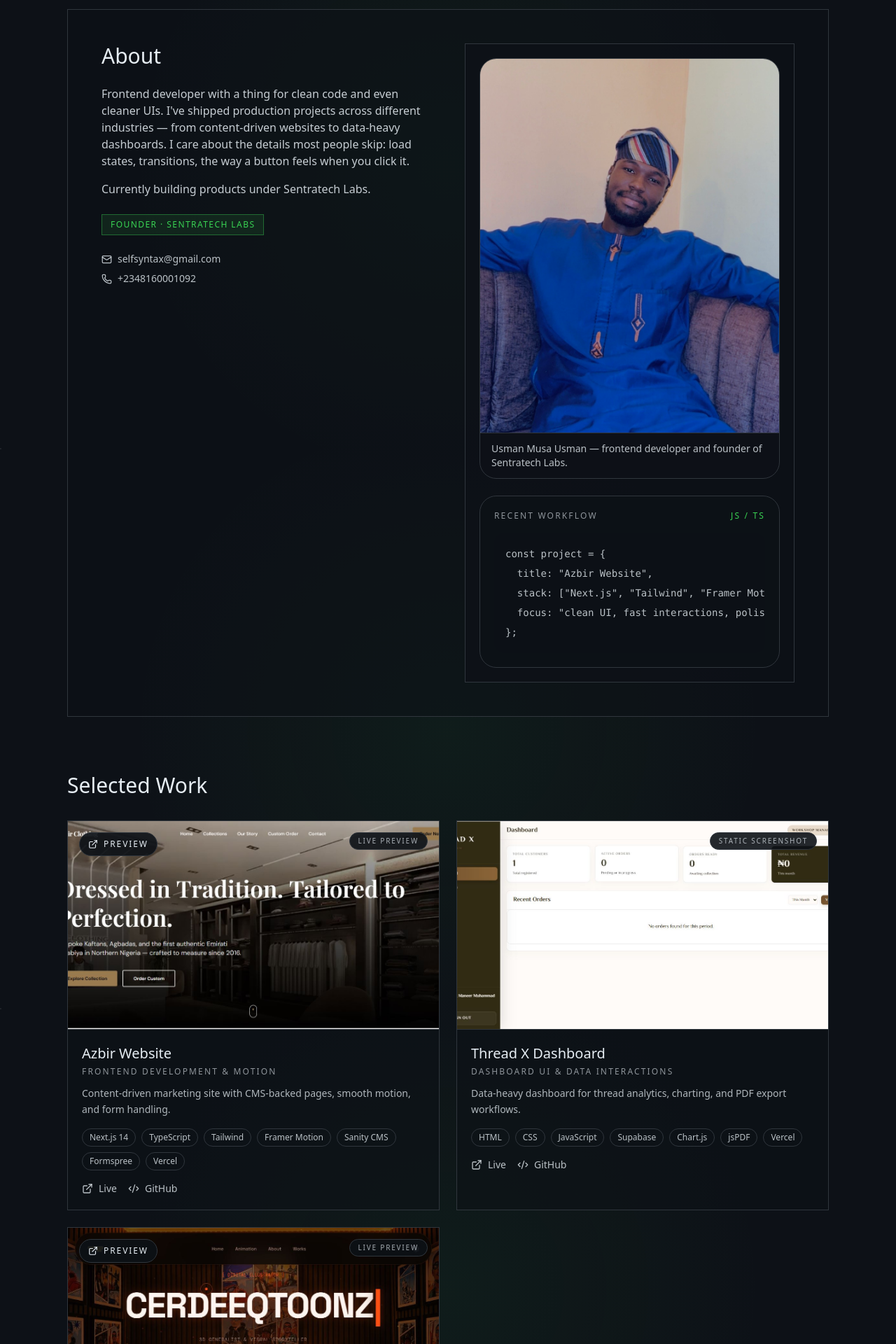
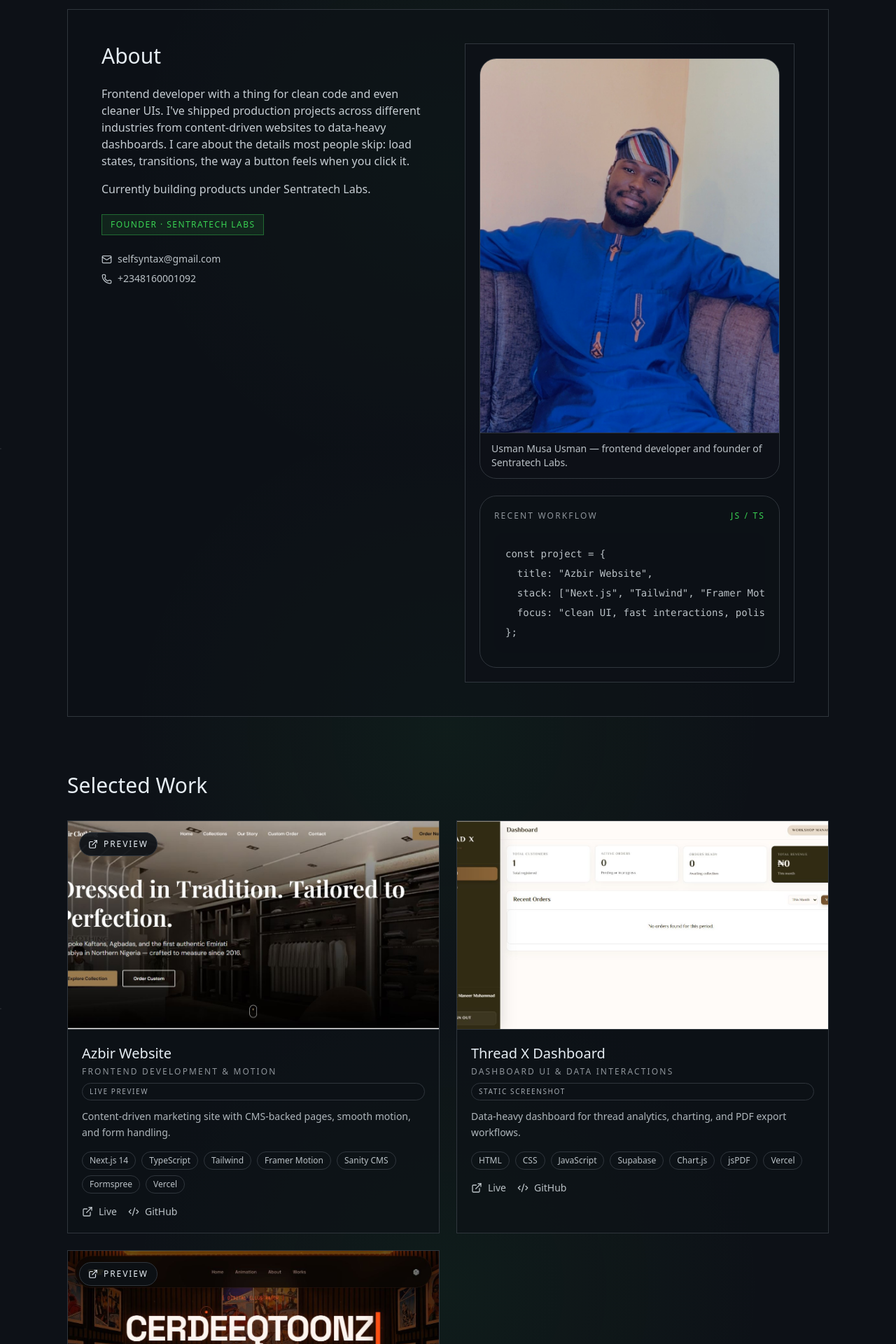
Before and after one commit to Onlysyn/portfolio, a Next.js app: page / in a window 1280 px wide. Shown: the part 960-2880 px from the top of the page at 70% size. Built offline with nearby package versions, Linux system fonts and the light colour scheme.

Commit message:
feat: improve ProjectCard component with dynamic preview label and refactor layout

```diff
--- a/components/About.tsx
+++ b/components/About.tsx
@@ -40,7 +40,7 @@ export default function About() {
         <div className="space-y-4 text-text/85">
           <p>
             Frontend developer with a thing for clean code and even cleaner UIs. I&apos;ve shipped
-            production projects across different industries — from content-driven websites to
+            production projects across different industries from content-driven websites to
             data-heavy dashboards. I care about the details most people skip: load states,
             transitions, the way a button feels when you click it.
           </p>
--- a/components/ProjectCard.tsx
+++ b/components/ProjectCard.tsx
@@ -16,6 +16,12 @@ export default function ProjectCard({ project }: ProjectCardProps) {
   const [isInView, setIsInView] = useState(false);
   const [isHovered, setIsHovered] = useState(false);
   const [isPreviewOpen, setIsPreviewOpen] = useState(false);
+
+  const previewLabel = project.embedUrl
+    ? "Live preview"
+    : project.video
+    ? "Video preview"
+    : "Static screenshot";
 
   useEffect(() => {
     const node = cardRef.current;
@@ -64,9 +70,6 @@ export default function ProjectCard({ project }: ProjectCardProps) {
             isHovered && isInView && project.video ? "opacity-0" : "opacity-100"
           }`}
         />
-        <div className="absolute right-4 top-4 z-10 inline-flex items-center gap-2 rounded-full border border-border bg-background/90 px-3 py-1 text-[10px] uppercase tracking-[0.18em] text-text/70">
-          {project.embedUrl ? "Live preview" : "Static screenshot"}
-        </div>
         {project.embedUrl && (
           <button
             type="button"
@@ -94,12 +97,19 @@ export default function ProjectCard({ project }: ProjectCardProps) {
 
       <div className="space-y-4 p-5">
         <div>
+          <div className="flex flex-col gap-2">
+            <div>
               <h3 className="font-[var(--font-heading)] text-xl">{project.name}</h3>
               {project.role ? (
                 <p className="mt-1 text-xs uppercase tracking-[0.18em] text-text/60">
                   {project.role}
                 </p>
               ) : null}
+            </div>
+            <span className="inline-flex items-center rounded-full border border-border bg-background/90 px-2.5 py-1 text-[10px] uppercase tracking-[0.16em] text-text/70">
+              {previewLabel}
+            </span>
+          </div>
           <p className="mt-3 text-sm leading-relaxed text-text/75">{project.description}</p>
         </div>
 
```
Lines whose indentation alone changed are shown as unchanged.
